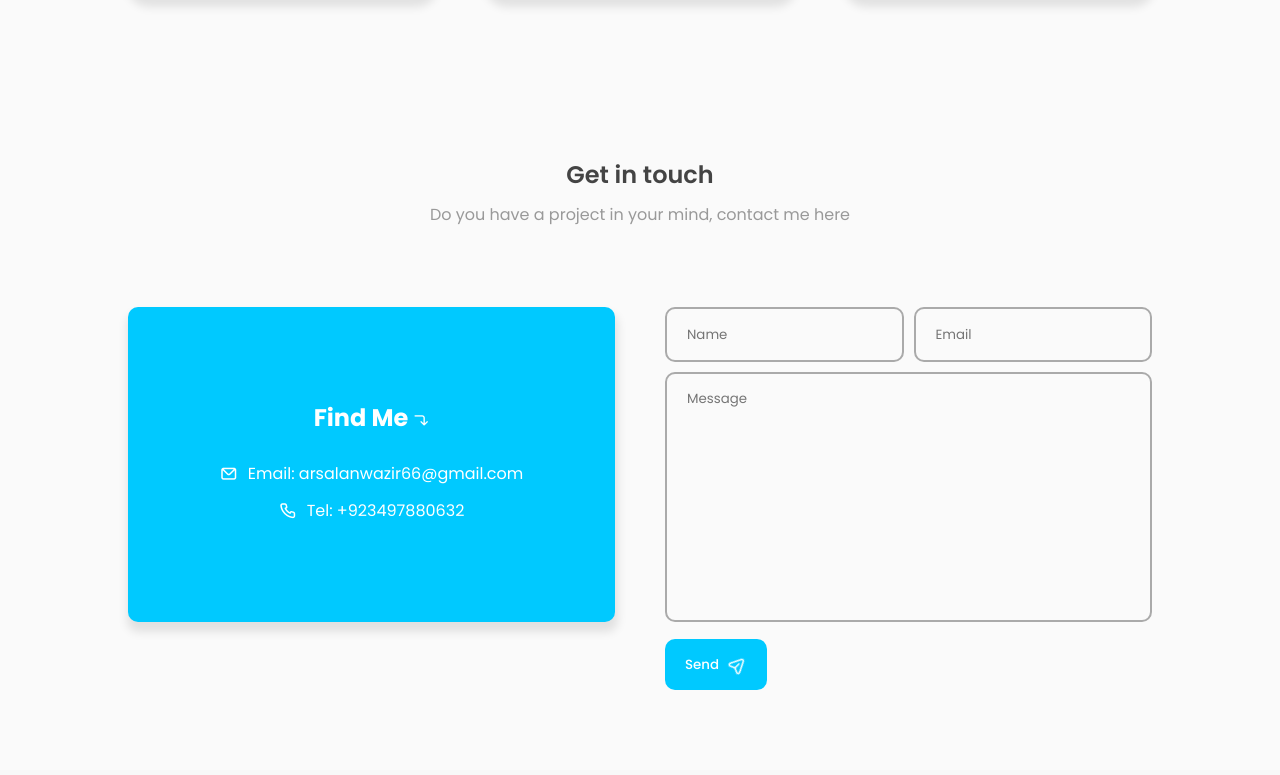
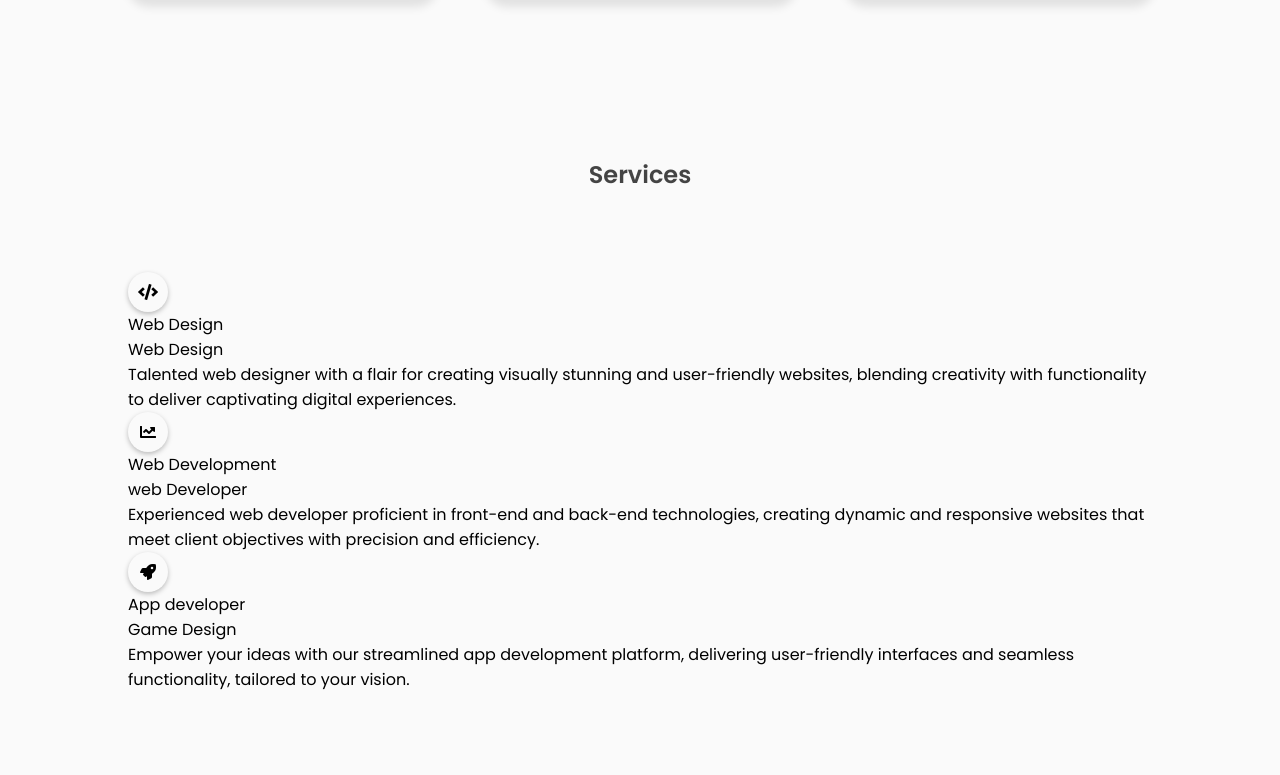
Before and after one commit to muhammdarsalan/ArsalanPortfolio, a plain HTML site: page index.html in a window 1280 px wide. Shown: the part 1783-2558 px from the top of the page. Drawn offline with nearby package versions, Linux system fonts and the light colour scheme.

Commit message:
Update index.html

```diff
--- a/index.html
+++ b/index.html
@@ -11,12 +11,18 @@
     <link rel="stylesheet" href="styles.css">
 
     <!-- --------- FAVICON ---------- -->
-    <link rel="shortcut icon" href="assets/images/favicon.png" type="image/x-icon">
+    <link rel="shortcut icon" href="favicon.png" type="image/x-icon">
+
+    <!-- -------------------- cloudflare ------------------  -->
+
+    <link rel="stylesheet" href="https://cdnjs.cloudflare.com/ajax/libs/font-awesome/5.15.3/css/all.min.css"/>
+
 
     <title>Portfolio | Arsalan </title>
 
 
 </head>
+
 <body>
    <div class="container">
     <!-- --------------- HEADER --------------- -->
@@ -40,13 +46,21 @@
                     <div class="circle"></div>
                 </li>
                 <li class="nav_list">
+                    <a href="https://muhammad-arsalan-wazir.github.io/Previous-work/" class="nav-link">Work</a>
+                    <div class="circle"></div>
+                </li>
+                <li class="nav_list">
+                    <a href="#Services" class="nav-link">Services</a>
+                    <div class="circle"></div>
+                </li>
+                <li class="nav_list">
                     <a href="#contact" class="nav-link">Contact</a>
                     <div class="circle"></div>
                 </li>
             </ul>
         </div>
         <div class="nav-button">
-            <a href="myResume.html"><button class="btn"> Resume  <i class="uil uil-file-alt"></i></button></a>
+            <a href="myResume.pdf"><button class="btn"> Resume  <i class="uil uil-file-alt"></i></button></a>
         </div>
         <div class="nav-menu-btn">
             <i class="uil uil-bars" onclick="myMenuFunction()"></i>
@@ -72,10 +86,10 @@
             </div>
             <div class="featured-text-btn">
                 <button class="btn blue-btn">Hire Me</button>
-                <a href="myResume.html"><button class="btn">Download CV <i class="uil uil-file-alt"></i></button></a>
+                <a href="myResume.pdf"><button class="btn">Download CV <i class="uil uil-file-alt"></i></button></a>
             </div>
             <div class="social_icons">
-                <div class="icon"><i class="uil uil-instagram"></i></div>
+                <a href="https://www.instagram.com/muhammadarsalanwazir88/"><div class="icon"><i class="uil uil-instagram"></i></div></a>
                 <a href="https://www.linkedin.com/in/muhammad-arsalan-61b862281/"><div class="icon"><i class="uil uil-linkedin-alt"></i></div></a>
                 <div class="icon"><i class="uil uil-dribbble"></i></div>
                 <a href="https://github.com/"><div class="icon"><i class="uil uil-github-alt"></i></div></a>
@@ -103,13 +117,13 @@
             <div class="col">
                 <div class="about-info">
                     <h3>My introduction</h3>
-                    <p>I am well-versed in HTML, CSS, Bootstrap and JavaScript , and other cutting edge
+                    <p>I am well-versed in HTML, CSS, Bootstrape and JavaScript , and other cutting edge
                        frameworks and libraries,which allows me to implement interactive features.
                        Additionally, I have experirence working with content management systems (CMS) like
                        WordPress.
                     </p>
                     <div class="about-btn">
-                       <a href="myResume.html"> <button class="btn">Download CV <i class="uil uil-import"></i></button></a>
+                       <a href="myResume.pdf"> <button class="btn">Download CV <i class="uil uil-import"></i></button></a>
                     </div>
                 </div>
             </div>
@@ -153,7 +167,7 @@
               <h1>Projects</h1>
           </div>
           <div class="project-container">
-            <div class="project-box">
+           <div class="project-box ">
                 <i class="uil uil-briefcase-alt"></i>
                 <h3>Completed</h3>
                 <label>10+ Projects</label>
@@ -170,6 +184,57 @@
             </div>
           </div>
        </section>
+
+       <!-- -------------- Services BOX ---------------- -->
+
+       <section class="section" id="Services">
+       <div class="top-header">
+        <h1>Services</h1>
+       </div>
+       <div class="wrappers">
+        <div class="box">
+           <div class="front-face">
+              <div class="icon">
+                 <i class="fas fa-code"></i>
+              </div>
+              <span>Web Design</span>
+           </div>
+           <div class="back-face">
+              <span>Web Design</span>
+              <p>
+                Talented web designer with a flair for creating visually stunning and user-friendly websites, blending creativity with functionality to deliver captivating digital experiences.  </p>
+           </div>
+        </div>
+        <div class="box">
+           <div class="front-face">
+              <div class="icon">
+                 <i class="fas fa-chart-line"></i>
+              </div>
+              <span>Web Development</span>
+           </div>
+           <div class="back-face">
+              <span>web Developer</span>
+              <p>
+                Experienced web developer proficient in front-end and back-end technologies, creating dynamic and responsive websites that meet client objectives with precision and efficiency.  </p>
+           </div>
+        </div>
+        <div class="box">
+           <div class="front-face">
+              <div class="icon">
+                 <i class="fas fa-rocket"></i>
+              </div>
+              <span>App developer</span>
+           </div>
+           <div class="back-face">
+              <span>Game Design</span>
+              <p>
+                Empower your ideas with our streamlined app development platform, delivering user-friendly interfaces and seamless functionality, tailored to your vision.   </p>
+           </div>
+        </div>
+     </div>
+    </section>
+
+
 
        <!-- -------------- CONTACT BOX ---------------- -->
 
@@ -248,7 +313,7 @@
     <script src="https://unpkg.com/scrollreveal"></script>
 
     <!-- ----- MAIN JS ----- -->
-    <script src="assets/js/main.js"></script>
+    <script src="main.js"></script>
     <script>
         /* ----- NAVIGATION BAR FUNCTION ----- */
     function myMenuFunction(){
@@ -368,5 +433,6 @@
 
   window.addEventListener('scroll', scrollActive)
     </script>
+
 </body>
 </html>
```
